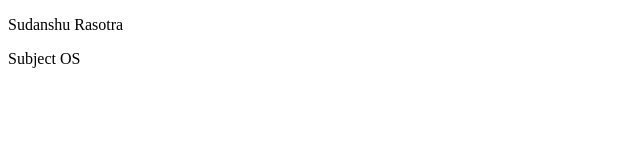
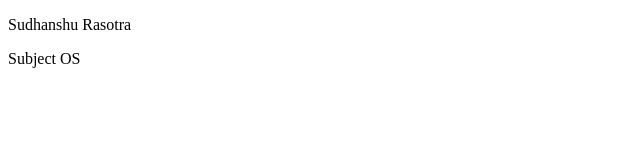
Before and after one commit to Sudhanshurasotra/Sudhanshurasotra_OS_Lab_2021A1R001, a plain HTML site: page index.html in a window 1280 px wide. Shown: the full height of the page, 0-640 px from the left. Drawn offline with Linux system fonts and the light colour scheme.

Commit message:
Update index.html

```diff
--- a/index.html
+++ b/index.html
@@ -7,7 +7,7 @@
     <title>Document</title>
 </head>
 <body>
-    <p>Sudanshu Rasotra</p>
+    <p>Sudhanshu Rasotra</p>
     <p>Subject OS</p>
 </body>
 </html>
```
